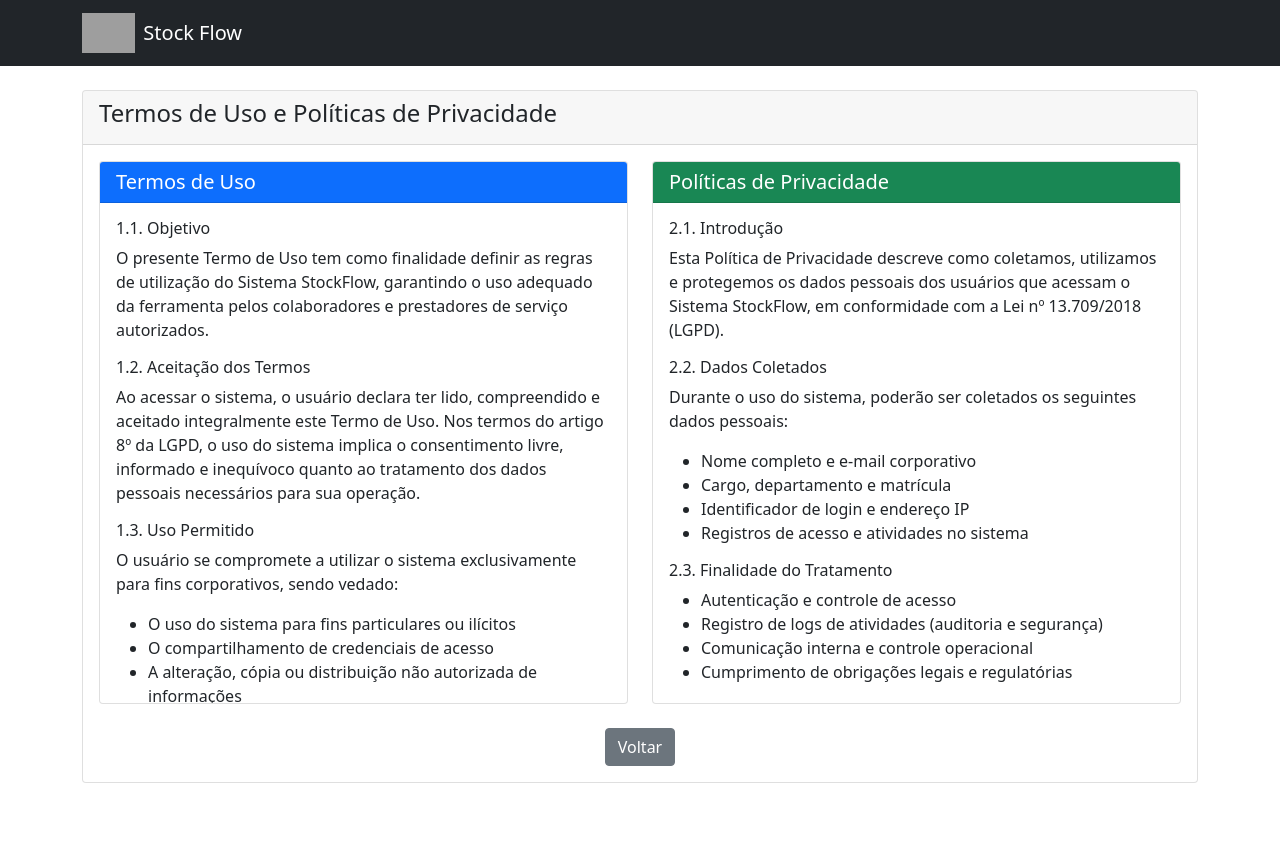
After one commit to V1ct0rOliveira/PFC, a Django app: page /termos-politicas/ in a window 1280 px wide. The commit adds this page. Shown: the top 847 px of the page. Run offline with Django 5.2, Linux system fonts and the light colour scheme; grey boxes are pictures that could not be loaded.

Commit message:
Alteração conforme orientação

```diff
--- a/app/urls.py
+++ b/app/urls.py
@@ -10,6 +10,7 @@ urlpatterns = [
     path('dashboard_admin/', views.dashboard_admin, name='dashboard_admin'),
     path('dashboard_super/', views.dashboard_super, name='dashboard_super'),
     path('logs/', views.logs, name='logs'),
+    path('termos-politicas/', views.termos_politicas, name='termos_politicas'),
 
     # URLs de geração de relatórios
     path('relatorio_pdf_geral/', views_reports.relatorio_pdf_geral, name='relatorio_pdf_geral'),
--- a/app/views.py
+++ b/app/views.py
@@ -14,6 +14,10 @@ def home(request):
     if request.user.is_authenticated:
         auth_logout(request)
     return render(request, 'home.html')
+
+def termos_politicas(request):
+    """View para exibir termos de uso e políticas de privacidade"""
+    return render(request, 'termos_politicas.html')
 
 # ============================================================================
 # FUNÇÕES DE DASHBOARD
--- a/templates/dashboard_admin.html
+++ b/templates/dashboard_admin.html
@@ -382,5 +382,6 @@
 <footer class="text-center">
     <h6>Sistema desenvolvido por Victor Olivera e Vinicius Nascimento</h6>
     <h6>Contatos: beltramevictor13@gmail.com e viniciusnascimento@outlook.com</h6>
+    <p><a href="{% url 'termos_politicas' %}" class="text-decoration-none">Termos de Uso e Políticas de Privacidade</a></p>
 </footer>
 {% endblock %}
--- a/templates/dashboard_comum.html
+++ b/templates/dashboard_comum.html
@@ -98,5 +98,6 @@
 <footer class="text-center">
     <h6>Sistema desenvolvido por Victor Olivera e Vinicius Nascimento</h6>
     <h6>Contatos: beltramevictor13@gmail.com e viniciusnascimento@outlook.com</h6>
+    <p><a href="{% url 'termos_politicas' %}" class="text-decoration-none">Termos de Uso e Políticas de Privacidade</a></p>
 </footer>
 {% endblock %}
--- a/templates/dashboard_super.html
+++ b/templates/dashboard_super.html
@@ -418,5 +418,6 @@
 <footer class="text-center">
     <h6>Sistema desenvolvido por Victor Olivera e Vinicius Nascimento</h6>
     <h6>Contatos: beltramevictor13@gmail.com e viniciusnascimento@outlook.com</h6>
+    <p><a href="{% url 'termos_politicas' %}" class="text-decoration-none">Termos de Uso e Políticas de Privacidade</a></p>
 </footer>
 {% endblock %}
--- /dev/null
+++ b/templates/termos_politicas.html
@@ -0,0 +1,101 @@
+{% extends "base.html" %}
+
+{% block title %}Termos de Uso e Políticas de Privacidade{% endblock %}
+
+{% block content %}
+<div class="row justify-content-center">
+    <div class="col-12">
+        <div class="card">
+            <div class="card-header">
+                <h4>Termos de Uso e Políticas de Privacidade</h4>
+            </div>
+            <div class="card-body">
+                <div class="row">
+                    <div class="col-md-6">
+                        <div class="card">
+                            <div class="card-header bg-primary text-white">
+                                <h5 class="mb-0"><i class="fas fa-file-contract"></i> Termos de Uso</h5>
+                            </div>
+                            <div class="card-body" style="max-height: 500px; overflow-y: auto;">
+                                <h6>1.1. Objetivo</h6>
+                                <p>O presente Termo de Uso tem como finalidade definir as regras de utilização do Sistema StockFlow, garantindo o uso adequado da ferramenta pelos colaboradores e prestadores de serviço autorizados.</p>
+
+                                <h6>1.2. Aceitação dos Termos</h6>
+                                <p>Ao acessar o sistema, o usuário declara ter lido, compreendido e aceitado integralmente este Termo de Uso. Nos termos do artigo 8º da LGPD, o uso do sistema implica o consentimento livre, informado e inequívoco quanto ao tratamento dos dados pessoais necessários para sua operação.</p>
+
+                                <h6>1.3. Uso Permitido</h6>
+                                <p>O usuário se compromete a utilizar o sistema exclusivamente para fins corporativos, sendo vedado:</p>
+                                <ul>
+                                    <li>O uso do sistema para fins particulares ou ilícitos</li>
+                                    <li>O compartilhamento de credenciais de acesso</li>
+                                    <li>A alteração, cópia ou distribuição não autorizada de informações</li>
+                                    <li>Qualquer tentativa de acesso não autorizado a dados de outros usuários</li>
+                                </ul>
+
+                                <h6>1.4. Responsabilidades do Usuário</h6>
+                                <ul>
+                                    <li>Manter o sigilo de suas credenciais de acesso</li>
+                                    <li>Garantir a veracidade das informações inseridas</li>
+                                    <li>Cumprir as normas internas de conduta e segurança</li>
+                                    <li>Comunicar imediatamente qualquer uso indevido de sua conta</li>
+                                </ul>
+
+                                <h6>1.5. Suspensão e Cancelamento de Acesso</h6>
+                                <p>O descumprimento das regras aqui descritas poderá resultar na suspensão temporária ou permanente do acesso, sem prejuízo de medidas disciplinares internas e legais cabíveis.</p>
+
+                                <h6>1.6. Alterações dos Termos</h6>
+                                <p>A empresa poderá alterar este Termo a qualquer momento, mediante comunicação aos usuários pelos canais internos. O uso contínuo do sistema após a publicação das alterações representa a aceitação das novas condições.</p>
+                            </div>
+                        </div>
+                    </div>
+
+                    <div class="col-md-6">
+                        <div class="card">
+                            <div class="card-header bg-success text-white">
+                                <h5 class="mb-0"><i class="fas fa-shield-alt"></i> Políticas de Privacidade</h5>
+                            </div>
+                            <div class="card-body" style="max-height: 500px; overflow-y: auto;">
+                                <h6>2.1. Introdução</h6>
+                                <p>Esta Política de Privacidade descreve como coletamos, utilizamos e protegemos os dados pessoais dos usuários que acessam o Sistema StockFlow, em conformidade com a Lei nº 13.709/2018 (LGPD).</p>
+
+                                <h6>2.2. Dados Coletados</h6>
+                                <p>Durante o uso do sistema, poderão ser coletados os seguintes dados pessoais:</p>
+                                <ul>
+                                    <li>Nome completo e e-mail corporativo</li>
+                                    <li>Cargo, departamento e matrícula</li>
+                                    <li>Identificador de login e endereço IP</li>
+                                    <li>Registros de acesso e atividades no sistema</li>
+                                </ul>
+
+                                <h6>2.3. Finalidade do Tratamento</h6>
+                                <ul>
+                                    <li>Autenticação e controle de acesso</li>
+                                    <li>Registro de logs de atividades (auditoria e segurança)</li>
+                                    <li>Comunicação interna e controle operacional</li>
+                                    <li>Cumprimento de obrigações legais e regulatórias</li>
+                                </ul>
+
+                                <h6>2.4. Base Legal do Tratamento</h6>
+                                <p>O tratamento dos dados pessoais é realizado com base no consentimento do titular (art. 7º, I e art. 8º da LGPD), no cumprimento de obrigação legal ou regulatória (art. 7º, II) e na execução de políticas internas e legítimo interesse da empresa (art. 7º, IX).</p>
+
+                                <h6>2.5. Armazenamento e Segurança</h6>
+                                <p>Os dados são armazenados em ambiente seguro, com controle de acesso restrito, criptografia e registro de logs, seguindo as melhores práticas de segurança da informação.</p>
+
+                                <h6>2.6. Compartilhamento de Dados</h6>
+                                <p>Os dados pessoais não são compartilhados com terceiros, salvo quando houver obrigação legal, judicial ou administrativa, forem requisitados por órgãos fiscalizadores ou forem processados internamente por departamentos autorizados.</p>
+
+                                <h6>2.7. Direitos do Titular</h6>
+                                <p>Conforme a LGPD, o usuário pode exercer seus direitos de acesso, correção e atualização de dados, solicitação de anonimização, bloqueio ou exclusão e revogação do consentimento a qualquer momento.</p>
+                            </div>
+                        </div>
+                    </div>
+                </div>
+
+                <div class="text-center mt-4">
+                    <a href="javascript:history.back()" class="btn btn-secondary">Voltar</a>
+                </div>
+            </div>
+        </div>
+    </div>
+</div>
+{% endblock %}
```
